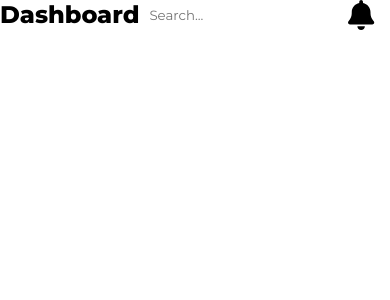
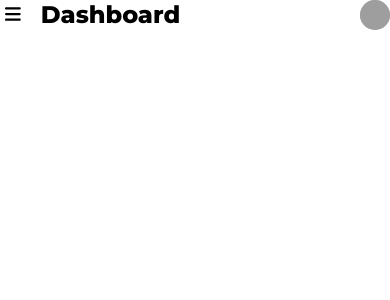
Before and after one commit to invincibleRD/dashboard, a Next.js app: page /components/dashboard/header in a window 390 px wide. Shown: the top 300 px of the page. Built offline with nearby package versions, Linux system fonts and the light colour scheme; grey boxes are pictures that could not be loaded.

Commit message:
implemented menu toggle bar

```diff
--- a/pages/components/dashboard/dash.module.css
+++ b/pages/components/dashboard/dash.module.css
@@ -25,7 +25,7 @@
   display: flex;
   justify-content: space-between;
   border-radius: 20px;
-  width: 200px;
+  width: 18.5%;
   height: 100px;
   background-color: white;
 }
@@ -132,6 +132,7 @@
     height: auto;
   }
   .card {
+    width: 90%;
     margin: 0px 10px 10px 0px;
   }
   .card_con {
@@ -155,7 +156,6 @@
   }
   .card {
     padding: 15px px 0px 10px;
-    width: 150px;
     margin-right: 10px;
   }
 }
--- a/pages/components/dashboard/header.js
+++ b/pages/components/dashboard/header.js
@@ -1,22 +1,32 @@
 import { faBell, faGear,faBars } from "@fortawesome/free-solid-svg-icons"
 import { FontAwesomeIcon } from "@fortawesome/react-fontawesome"
 import {useState} from "react" ;
+import Menubar from "./menubar";
 export default function Header(){
     const [disp,changedisp] = useState("none");
     return (
         <>
-         <div className = "menubar-icon">
+         <div className = "menubar-icon-header" >
              <FontAwesomeIcon
                   icon={faBars}
-                  style={{ cursor : "pointer",maxHeight:"18px"}}
-                />
-                </div>
-        <div  className="dashboard-header">
+                  style={{  cursor : "pointer",height:"18px", top : "60px",margin : "5px",marginRight : "20px"}} onClick={(e)=> {
+                    e.preventDefault()  ;
+                    if(disp==="none") {
+                        changedisp("inline") ;
+                    }
+                    else {
+                        changedisp("none");
+                    }
+                   }}
+      />
+         <div style = {{zIndex : "100",position : "absolute",display : disp,top:"100px"}}><Menubar/></div>
+        <div  style = {{width : "93%"}}className="dashboard-header">
             <div style = {{fontSize : '1.5rem' , margin : "0" , padding : "0"}} className="graph-p">Dashboard</div>
                 <div style={{display:"flex"}}>
-              <input placeholder="Search..."/>
-              <FontAwesomeIcon style={{height:"30px"}} icon={faBell}></FontAwesomeIcon>
+              <input className = "topicon" placeholder="Search..."/>
+              <FontAwesomeIcon className = "topIcon"style={{height:"30px"}} icon={faBell}></FontAwesomeIcon>
               <img  className ="dot1" src={'https://www.w3schools.com/howto/img_avatar.png'} alt = {"this is an image"} />
+             </div>
              </div>
              </div>
         </>
--- a/pages/login.js
+++ b/pages/login.js
@@ -21,6 +21,7 @@
       </Head>
       <div className={styles.container}>
         <Board />
+
         <SignUp />
       </div>
     </>
--- a/styles/globals.css
+++ b/styles/globals.css
@@ -145,11 +145,17 @@
 .margin-right{
   margin-left: 30px;
 }
-.menubar-icon {
+.menubar-icon-header {
   display : none;
+  position : relative;
 }
 @media only screen and (max-width: 1130px) {
-  /* .menubar-icon {
-    display : ;
-  } */
+  .menubar-icon-header {
+      display : flex;
+  }
 }
+@media only screen and (max-width : 600px) {
+  .topicon,.topIcon {
+    display:none ;
+  }
+}
```
Also changed, not shown: pages/components/dashboard/boxes.js (+79 -45 lines), pages/components/signup.js (+8 -5 lines).
